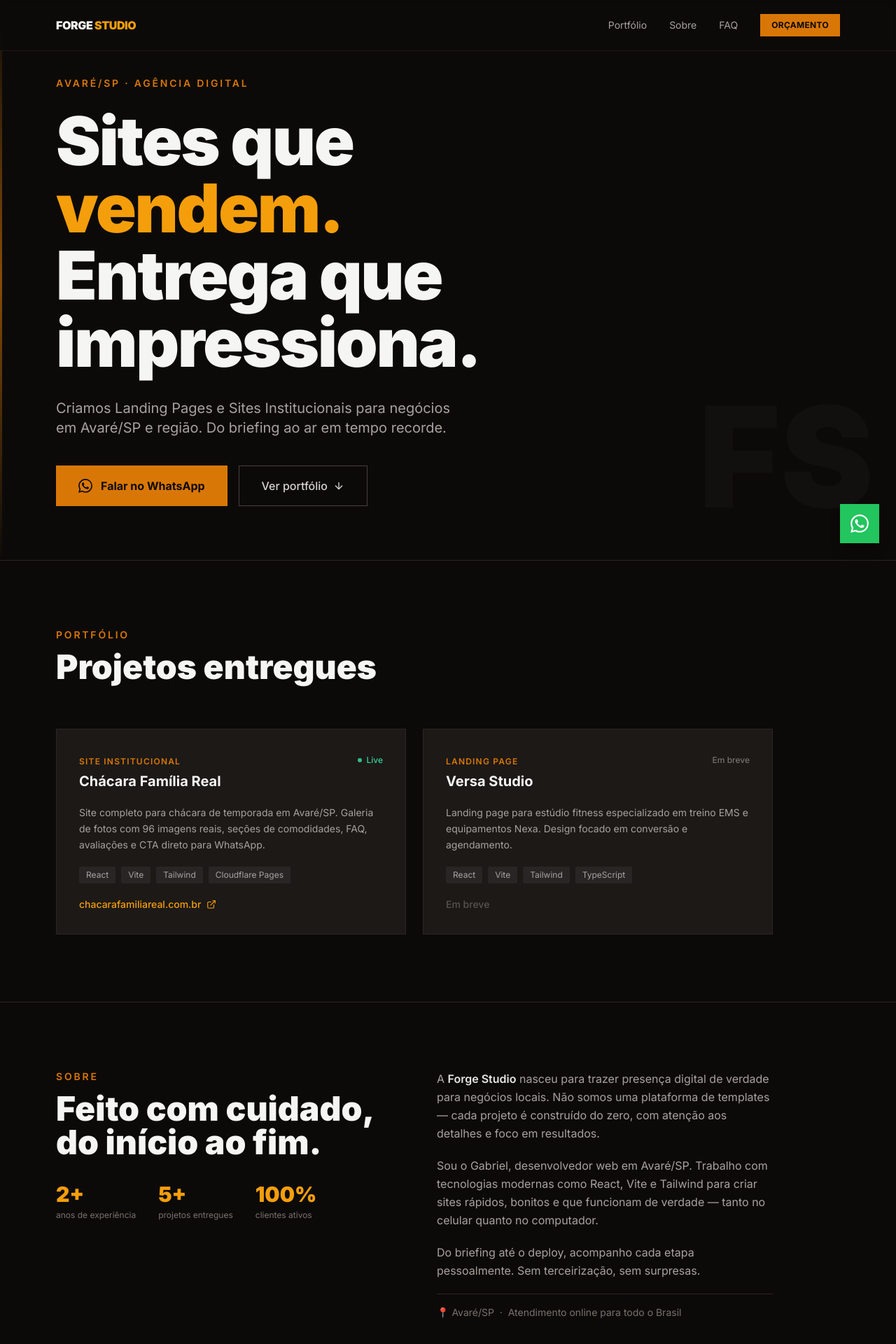
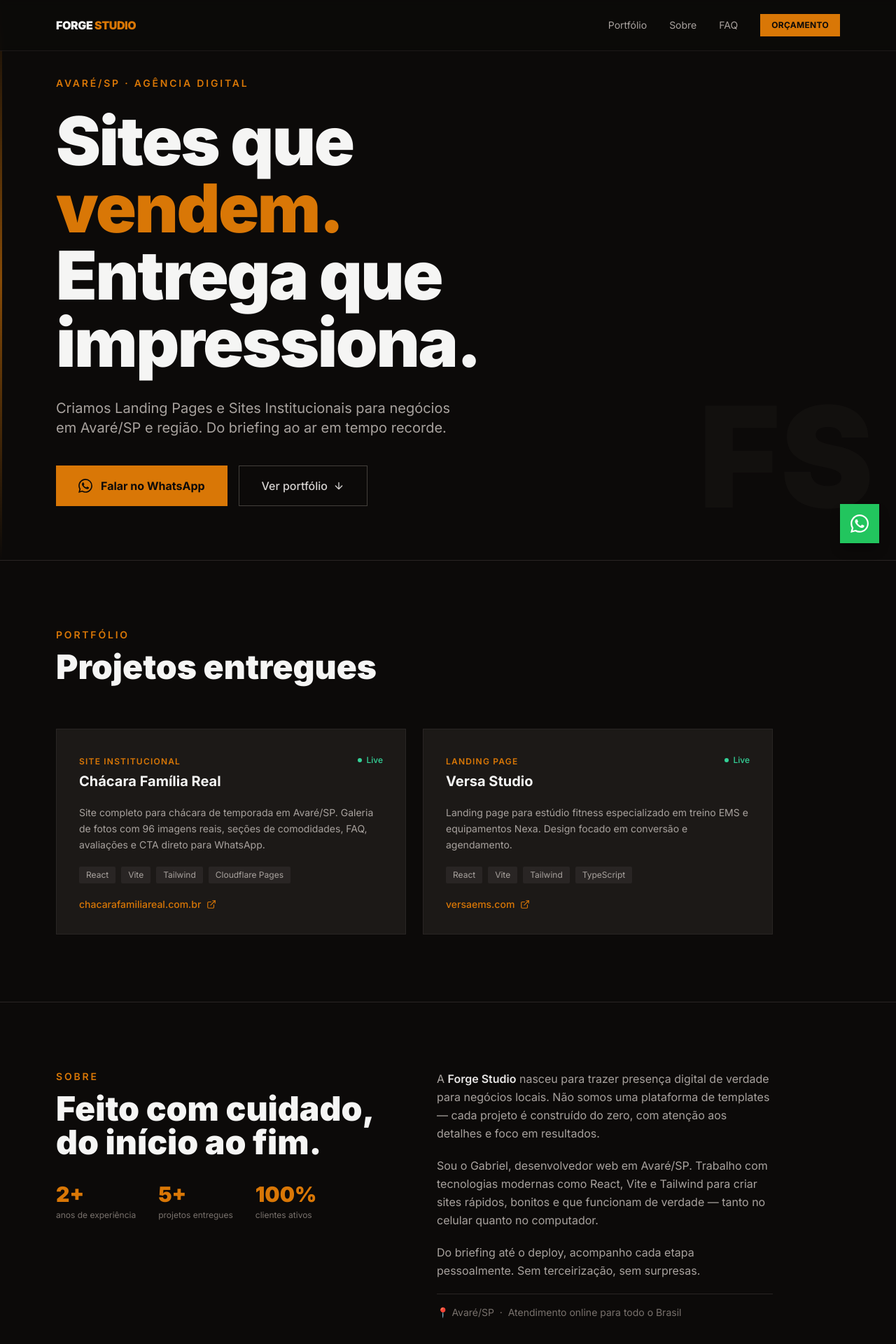
Before and after one commit to Forge-Studio-Tech/forge-studio, a React (Vite) app: page / in a window 1280 px wide. Shown: the top 1920 px of the page at 70% size. Built offline with nearby package versions, Linux system fonts and the light colour scheme.

Commit message:
feat: remove Testimonials, darker amber palette, Versa live

```diff
--- a/src/App.jsx
+++ b/src/App.jsx
@@ -2,7 +2,6 @@ import Navbar from './components/Navbar'
 import Hero from './components/Hero'
 import Portfolio from './components/Portfolio'
 import About from './components/About'
-import Testimonials from './components/Testimonials'
 import FAQ from './components/FAQ'
 import CTA from './components/CTA'
 import Footer from './components/Footer'
@@ -15,7 +14,6 @@ export default function App() {
       <Hero />
       <Portfolio />
       <About />
-      <Testimonials />
       <FAQ />
       <CTA />
       <Footer />
--- a/src/components/About.jsx
+++ b/src/components/About.jsx
@@ -16,7 +16,7 @@ export default function About() {
           <div className="flex gap-8 mb-10">
             {highlights.map((h) => (
               <div key={h.label}>
-                <p className="text-3xl font-black text-amber-500">{h.num}</p>
+                <p className="text-3xl font-black text-amber-600">{h.num}</p>
                 <p className="text-xs text-stone-500 mt-1">{h.label}</p>
               </div>
             ))}
--- a/src/components/CTA.jsx
+++ b/src/components/CTA.jsx
@@ -6,7 +6,7 @@ export default function CTA() {
       <div className="max-w-4xl">
         <h2 className="text-4xl md:text-6xl font-black text-stone-100 leading-tight mb-6">
           Pronto para ter um<br />
-          <span className="text-amber-500">site de verdade?</span>
+          <span className="text-amber-600">site de verdade?</span>
         </h2>
         <p className="text-stone-400 text-lg mb-10 max-w-lg">
           Manda uma mensagem no WhatsApp e a gente conversa sobre o seu projeto sem compromisso.
@@ -15,7 +15,7 @@ export default function CTA() {
           href={WA_LINK}
           target="_blank"
           rel="noopener noreferrer"
-          className="inline-flex items-center gap-3 bg-amber-600 hover:bg-amber-500 text-stone-950 font-bold text-base px-8 py-4 transition-colors duration-200"
+          className="inline-flex items-center gap-3 bg-amber-600 hover:bg-amber-700 text-stone-950 font-bold text-base px-8 py-4 transition-colors duration-200"
         >
           <svg width="20" height="20" viewBox="0 0 24 24" fill="currentColor">
             <path d="M17.472 14.382c-.297-.149-1.758-.867-2.03-.967-.273-.099-.471-.148-.67.15-.197.297-.767.966-.94 1.164-.173.199-.347.223-.644.075-.297-.15-1.255-.463-2.39-1.475-.883-.788-1.48-1.761-1.653-2.059-.173-.297-.018-.458.13-.606.134-.133.298-.347.446-.52.149-.174.198-.298.298-.497.099-.198.05-.371-.025-.52-.075-.149-.669-1.612-.916-2.207-.242-.579-.487-.5-.669-.51-.173-.008-.371-.01-.57-.01-.198 0-.52.074-.792.372-.272.297-1.04 1.016-1.04 2.479 0 1.462 1.065 2.875 1.213 3.074.149.198 2.096 3.2 5.077 4.487.709.306 1.262.489 1.694.625.712.227 1.36.195 1.871.118.571-.085 1.758-.719 2.006-1.413.248-.694.248-1.289.173-1.413-.074-.124-.272-.198-.57-.347m-5.421 7.403h-.004a9.87 9.87 0 01-5.031-1.378l-.361-.214-3.741.982.998-3.648-.235-.374a9.86 9.86 0 01-1.51-5.26c.001-5.45 4.436-9.884 9.888-9.884 2.64 0 5.122 1.03 6.988 2.898a9.825 9.825 0 012.893 6.994c-.003 5.45-4.437 9.884-9.885 9.884m8.413-18.297A11.815 11.815 0 0012.05 0C5.495 0 .16 5.335.157 11.892c0 2.096.547 4.142 1.588 5.945L.057 24l6.305-1.654a11.882 11.882 0 005.683 1.448h.005c6.554 0 11.89-5.335 11.893-11.893a11.821 11.821 0 00-3.48-8.413z"/>
--- a/src/components/FAQ.jsx
+++ b/src/components/FAQ.jsx
@@ -35,7 +35,7 @@ function FAQItem({ q, a }) {
         onClick={() => setOpen(!open)}
         className="w-full flex items-center justify-between py-5 text-left gap-4 group"
       >
-        <span className="text-stone-200 font-medium text-sm md:text-base group-hover:text-amber-400 transition-colors">
+        <span className="text-stone-200 font-medium text-sm md:text-base group-hover:text-amber-500 transition-colors">
           {q}
         </span>
         <span className={`shrink-0 text-amber-600 transition-transform duration-200 ${open ? 'rotate-45' : ''}`}>
--- a/src/components/Hero.jsx
+++ b/src/components/Hero.jsx
@@ -14,7 +14,7 @@ export default function Hero() {
 
         <h1 className="text-5xl md:text-7xl lg:text-8xl font-black leading-[1.05] tracking-tight text-stone-100 mb-8">
           Sites que<br />
-          <span className="text-amber-500">vendem.</span><br />
+          <span className="text-amber-600">vendem.</span><br />
           Entrega que<br />
           impressiona.
         </h1>
@@ -29,7 +29,7 @@ export default function Hero() {
             href={WA_LINK}
             target="_blank"
             rel="noopener noreferrer"
-            className="inline-flex items-center justify-center gap-3 bg-amber-600 hover:bg-amber-500 text-stone-950 font-bold text-base px-8 py-4 transition-colors duration-200"
+            className="inline-flex items-center justify-center gap-3 bg-amber-600 hover:bg-amber-700 text-stone-950 font-bold text-base px-8 py-4 transition-colors duration-200"
           >
             <svg width="20" height="20" viewBox="0 0 24 24" fill="currentColor">
               <path d="M17.472 14.382c-.297-.149-1.758-.867-2.03-.967-.273-.099-.471-.148-.67.15-.197.297-.767.966-.94 1.164-.173.199-.347.223-.644.075-.297-.15-1.255-.463-2.39-1.475-.883-.788-1.48-1.761-1.653-2.059-.173-.297-.018-.458.13-.606.134-.133.298-.347.446-.52.149-.174.198-.298.298-.497.099-.198.05-.371-.025-.52-.075-.149-.669-1.612-.916-2.207-.242-.579-.487-.5-.669-.51-.173-.008-.371-.01-.57-.01-.198 0-.52.074-.792.372-.272.297-1.04 1.016-1.04 2.479 0 1.462 1.065 2.875 1.213 3.074.149.198 2.096 3.2 5.077 4.487.709.306 1.262.489 1.694.625.712.227 1.36.195 1.871.118.571-.085 1.758-.719 2.006-1.413.248-.694.248-1.289.173-1.413-.074-.124-.272-.198-.57-.347m-5.421 7.403h-.004a9.87 9.87 0 01-5.031-1.378l-.361-.214-3.741.982.998-3.648-.235-.374a9.86 9.86 0 01-1.51-5.26c.001-5.45 4.436-9.884 9.888-9.884 2.64 0 5.122 1.03 6.988 2.898a9.825 9.825 0 012.893 6.994c-.003 5.45-4.437 9.884-9.885 9.884m8.413-18.297A11.815 11.815 0 0012.05 0C5.495 0 .16 5.335.157 11.892c0 2.096.547 4.142 1.588 5.945L.057 24l6.305-1.654a11.882 11.882 0 005.683 1.448h.005c6.554 0 11.89-5.335 11.893-11.893a11.821 11.821 0 00-3.48-8.413z"/>
@@ -38,7 +38,7 @@ export default function Hero() {
           </a>
           <a
             href="#portfolio"
-            className="inline-flex items-center justify-center gap-2 border border-stone-700 hover:border-amber-600 text-stone-300 hover:text-amber-500 font-medium text-base px-8 py-4 transition-colors duration-200"
+            className="inline-flex items-center justify-center gap-2 border border-stone-700 hover:border-amber-600 text-stone-300 hover:text-amber-600 font-medium text-base px-8 py-4 transition-colors duration-200"
           >
             Ver portfólio
             <svg width="16" height="16" viewBox="0 0 24 24" fill="none" stroke="currentColor" strokeWidth="2" strokeLinecap="round" strokeLinejoin="round">
--- a/src/components/Navbar.jsx
+++ b/src/components/Navbar.jsx
@@ -2,17 +2,17 @@ export default function Navbar() {
   return (
     <nav className="fixed top-0 left-0 right-0 z-50 px-6 md:px-12 lg:px-20 py-5 flex items-center justify-between border-b border-stone-800/60 bg-stone-950/80 backdrop-blur-sm">
       <a href="#" className="text-stone-100 font-black text-base tracking-tight">
-        FORGE <span className="text-amber-500">STUDIO</span>
+        FORGE <span className="text-amber-600">STUDIO</span>
       </a>
       <div className="hidden md:flex items-center gap-8 text-sm text-stone-400">
-        <a href="#portfolio" className="hover:text-amber-400 transition-colors">Portfólio</a>
-        <a href="#sobre" className="hover:text-amber-400 transition-colors">Sobre</a>
-        <a href="#faq" className="hover:text-amber-400 transition-colors">FAQ</a>
+        <a href="#portfolio" className="hover:text-amber-500 transition-colors">Portfólio</a>
+        <a href="#sobre" className="hover:text-amber-500 transition-colors">Sobre</a>
+        <a href="#faq" className="hover:text-amber-500 transition-colors">FAQ</a>
         <a
           href="https://wa.me/5514996936966"
           target="_blank"
           rel="noopener noreferrer"
-          className="bg-amber-600 hover:bg-amber-500 text-stone-950 font-bold px-4 py-2 text-xs tracking-wide transition-colors"
+          className="bg-amber-600 hover:bg-amber-700 text-stone-950 font-bold px-4 py-2 text-xs tracking-wide transition-colors"
         >
           ORÇAMENTO
         </a>
--- a/src/components/Portfolio.jsx
+++ b/src/components/Portfolio.jsx
@@ -12,10 +12,10 @@ const projects = [
     name: 'Versa Studio',
     tag: 'Landing Page',
     desc: 'Landing page para estúdio fitness especializado em treino EMS e equipamentos Nexa. Design focado em conversão e agendamento.',
-    url: null,
-    label: 'Em breve',
+    url: 'https://versaems.com',
+    label: 'versaems.com',
     stack: ['React', 'Vite', 'Tailwind', 'TypeScript'],
-    live: false,
+    live: true,
   },
 ]
 
@@ -66,7 +66,7 @@ export default function Portfolio() {
                   href={p.url}
                   target="_blank"
                   rel="noopener noreferrer"
-                  className="inline-flex items-center gap-2 text-sm text-amber-500 hover:text-amber-400 font-medium transition-colors"
+                  className="inline-flex items-center gap-2 text-sm text-amber-600 hover:text-amber-500 font-medium transition-colors"
                 >
                   {p.label}
                   <svg width="14" height="14" viewBox="0 0 24 24" fill="none" stroke="currentColor" strokeWidth="2" strokeLinecap="round" strokeLinejoin="round">
```
